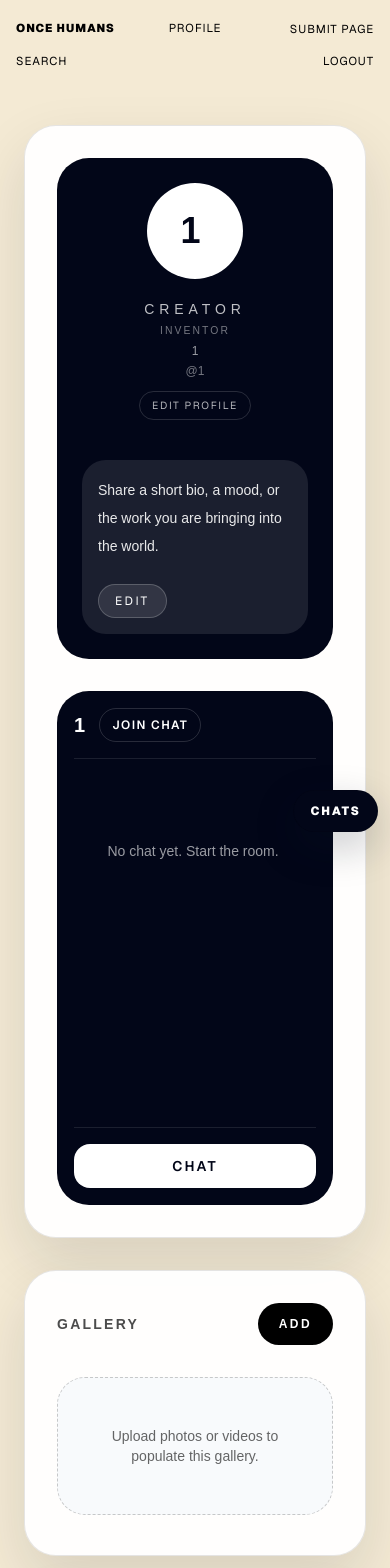
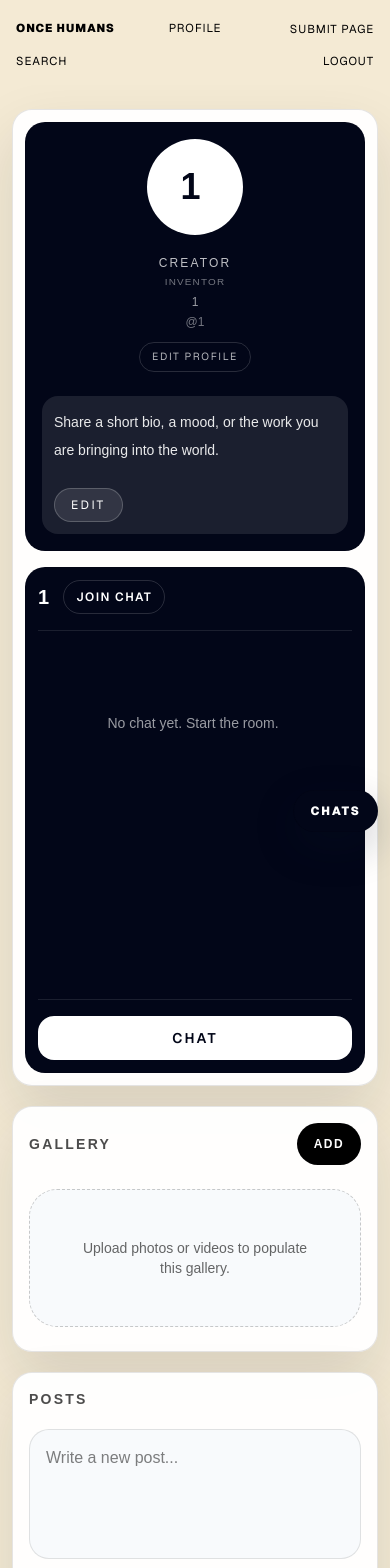
Before and after one commit to jaymacklez/oncehumans, a Next.js app: page /humans/user/1 in a window 390 px wide. Shown: the top 1568 px of the page. Built offline with nearby package versions, Linux system fonts and the light colour scheme.

Commit message:
Add profile name and username editing

```diff
--- a/app/humans/user/[username]/page.tsx
+++ b/app/humans/user/[username]/page.tsx
@@ -1,7 +1,7 @@
 'use client'
 
 import { useEffect, useState } from 'react'
-import { useParams, useSearchParams } from 'next/navigation'
+import { useParams, useRouter, useSearchParams } from 'next/navigation'
 import GalleryMediaSection from '@/components/GalleryMediaSection'
 import LiveChatDrawer from '@/components/LiveChatDrawer'
 import {
@@ -11,6 +11,7 @@ import {
   getHumanSubcategoryOptions,
   getHumanTypeLabel,
   getStoredHumanProfile,
+  isHumanUsernameAvailable,
   normalizeHumanCategory,
   upsertHumanProfile,
 } from '@/lib/human-profiles'
@@ -58,6 +59,18 @@ function readLocalStorage<T>(key: string, fallback: T): T {
   }
 }
 
+function normalizeUsername(value: string) {
+  return value.trim().toLowerCase().replace(/[^a-z0-9_-]+/g, '-').replace(/^-|-$/g, '') || 'human'
+}
+
+function moveLocalStorageValue(fromKey: string, toKey: string) {
+  const value = localStorage.getItem(fromKey)
+  if (value === null) return
+
+  localStorage.setItem(toKey, value)
+  localStorage.removeItem(fromKey)
+}
+
 function formatPostDate(value: string) {
   const date = new Date(value)
   if (Number.isNaN(date.getTime())) {
@@ -83,6 +96,7 @@ function formatPostDate(value: string) {
 
 export default function HumanUserPage() {
   const params = useParams()
+  const router = useRouter()
   const searchParams = useSearchParams()
   const usernameParam = params?.username
   const username = Array.isArray(usernameParam) ? usernameParam[0] : usernameParam || 'human'
@@ -109,9 +123,12 @@ export default function HumanUserPage() {
   const [description, setDescription] = useState(() => (
     typeof window === 'undefined' ? defaultDescription : localStorage.getItem(descriptionStorageKey) || defaultDescription
   ))
-  const [displayName] = useState(() => (
+  const [displayName, setDisplayName] = useState(() => (
     typeof window === 'undefined' ? username : getStoredHumanProfile(username)?.displayName || localStorage.getItem(displayNameStorageKey) || username
   ))
+  const [draftDisplayName, setDraftDisplayName] = useState(displayName)
+  const [draftUsername, setDraftUsername] = useState(username)
+  const [profileMessage, setProfileMessage] = useState('')
   const [editingDescription, setEditingDescription] = useState(false)
   const [editingProfile, setEditingProfile] = useState(false)
   const [profileImage, setProfileImage] = useState<ProfileCrop | null>(() => readLocalStorage<ProfileCrop | null>(profileImageStorageKey, null))
@@ -171,6 +188,58 @@ export default function HumanUserPage() {
     setHumanCategory(normalizedCategory)
     setHumanType(normalizedCategory)
     setHumanSubcategory(getDefaultHumanSubcategory(normalizedCategory))
+  }
+
+  const openProfileEditor = () => {
+    setDraftDisplayName(displayName)
+    setDraftUsername(username)
+    setProfileMessage('')
+    setEditingProfile(true)
+  }
+
+  const saveProfileEdits = () => {
+    const nextUsername = normalizeUsername(draftUsername)
+    const nextDisplayName = draftDisplayName.trim() || nextUsername
+    const usernameChanged = nextUsername !== username
+
+    if (usernameChanged && !isHumanUsernameAvailable(nextUsername)) {
+      setProfileMessage('That username is already taken. Try another @ name.')
+      return
+    }
+
+    const category = normalizeHumanCategory(humanCategory || humanType)
+    const subcategory = humanSubcategory || getDefaultHumanSubcategory(category)
+    const profilePath = `/humans/user/${nextUsername}?type=${encodeURIComponent(category)}`
+
+    if (usernameChanged) {
+      moveLocalStorageValue(`once-humans-profile-description:${username}`, `once-humans-profile-description:${nextUsername}`)
+      moveLocalStorageValue(`once-humans-profile-image:${username}`, `once-humans-profile-image:${nextUsername}`)
+      moveLocalStorageValue(`once-humans-profile-posts:${username}`, `once-humans-profile-posts:${nextUsername}`)
+      moveLocalStorageValue(`once-humans-gallery:profile:${username}`, `once-humans-gallery:profile:${nextUsername}`)
+      localStorage.removeItem(`once-humans-profile-name:${username}`)
+      localStorage.removeItem(`once-humans-profile-type:${username}`)
+      localStorage.removeItem(`once-humans-profile-category:${username}`)
+      localStorage.removeItem(`once-humans-profile-subcategory:${username}`)
+    }
+
+    if (!usernameChanged) {
+      setDisplayName(nextDisplayName)
+    }
+    localStorage.setItem(`once-humans-profile-name:${nextUsername}`, nextDisplayName)
+    upsertHumanProfile({
+      username: nextUsername,
+      previousUsername: usernameChanged ? username : undefined,
+      displayName: nextDisplayName,
+      category,
+      subcategory,
+      type: category,
+      profilePath,
+    })
+    setEditingProfile(false)
+
+    if (usernameChanged) {
+      router.replace(profilePath)
+    }
   }
 
   const handleProfileImage = (event: React.ChangeEvent<HTMLInputElement>) => {
@@ -267,11 +336,11 @@ export default function HumanUserPage() {
   }
 
   return (
-    <div className="min-h-screen bg-[#f4ead4] px-6 py-10 text-black">
-      <div className="mx-auto max-w-6xl space-y-8">
-        <section className="rounded-[2rem] border border-black/10 bg-white/95 p-8 shadow-[0_25px_60px_rgba(15,23,42,0.12)]">
-          <div className="grid gap-8 lg:grid-cols-[280px_minmax(0,1fr)]">
-            <div className="rounded-[2rem] border border-black/10 bg-slate-950 p-6 text-white">
+    <div className="min-h-screen overflow-x-hidden bg-[#f4ead4] px-3 py-6 text-black sm:px-6 sm:py-10">
+      <div className="mx-auto w-full max-w-6xl space-y-5 sm:space-y-8">
+        <section className="w-full max-w-full overflow-hidden rounded-[1.25rem] border border-black/10 bg-white/95 p-3 shadow-[0_25px_60px_rgba(15,23,42,0.12)] sm:rounded-[2rem] sm:p-8">
+          <div className="grid min-w-0 gap-4 lg:grid-cols-[280px_minmax(0,1fr)] lg:gap-8">
+            <div className="min-w-0 rounded-[1.25rem] border border-black/10 bg-slate-950 p-4 text-white sm:rounded-[2rem] sm:p-6">
               <div className="flex flex-col items-center gap-5">
                 <label
                   className="relative flex h-24 w-24 cursor-pointer items-center justify-center overflow-hidden rounded-full bg-white text-4xl font-black uppercase tracking-[0.25em] text-slate-950 transition hover:opacity-90"
@@ -289,21 +358,21 @@ export default function HumanUserPage() {
                   )}
                   <input type="file" accept="image/*" onChange={handleProfileImage} className="hidden" />
                 </label>
-                <div className="space-y-1 text-center">
-                  <p className="text-sm uppercase tracking-[0.35em] text-white/75">{displayType}</p>
-                  <p className="text-[0.65rem] uppercase tracking-[0.2em] text-white/45">{getHumanSubcategoryLabel(humanSubcategory)}</p>
-                  <p className="text-xs text-white/60">{displayName}</p>
-                  <p className="text-xs text-white/45">@{username}</p>
+                <div className="min-w-0 max-w-full space-y-1 text-center">
+                  <p className="truncate text-xs uppercase tracking-[0.18em] text-white/75 sm:text-sm sm:tracking-[0.35em]">{displayType}</p>
+                  <p className="truncate text-[0.62rem] uppercase tracking-[0.12em] text-white/45 sm:tracking-[0.2em]">{getHumanSubcategoryLabel(humanSubcategory)}</p>
+                  <p className="truncate text-xs text-white/60">{displayName}</p>
+                  <p className="truncate text-xs text-white/45">@{username}</p>
                   <button
                     type="button"
-                    onClick={() => setEditingProfile(true)}
+                    onClick={openProfileEditor}
                     className="mt-2 rounded-full border border-white/15 px-3 py-1.5 text-[0.65rem] uppercase tracking-[0.16em] text-white/70 transition hover:bg-white/10"
                   >
                     edit profile
                   </button>
                 </div>
               </div>
-              <div className="mt-10 flex flex-col gap-3 rounded-[1.5rem] bg-white/10 p-4 text-sm text-white/90">
+              <div className="mt-6 flex min-w-0 flex-col gap-3 rounded-[1rem] bg-white/10 p-3 text-sm text-white/90 sm:mt-10 sm:rounded-[1.5rem] sm:p-4">
                 {editingDescription ? (
                   <textarea
                     value={description}
@@ -323,7 +392,7 @@ export default function HumanUserPage() {
               </div>
             </div>
 
-            <div className="relative rounded-[2rem] border border-black/10 bg-slate-950 p-4 text-white sm:p-5">
+            <div className="relative min-w-0 overflow-hidden rounded-[1.25rem] border border-black/10 bg-slate-950 p-3 text-white sm:rounded-[2rem] sm:p-5">
               <LiveChatDrawer
                 key={`profile:${username}`}
                 variant="embedded"
@@ -346,12 +415,12 @@ export default function HumanUserPage() {
           chatEyebrow={`gallery from ${displayType.toLowerCase()} ${username}`}
         />
 
-        <section className="rounded-[2rem] border border-black/10 bg-white/95 p-8 shadow-[0_25px_60px_rgba(15,23,42,0.12)]">
+        <section className="w-full max-w-full overflow-hidden rounded-[1.25rem] border border-black/10 bg-white/95 p-4 shadow-[0_25px_60px_rgba(15,23,42,0.12)] sm:rounded-[2rem] sm:p-8">
           <h2 className="mb-5 text-sm font-black uppercase tracking-[0.16em] text-black/70">Posts</h2>
           <textarea
             value={postBody}
             onChange={(e) => setPostBody(e.target.value)}
-            className="w-full resize-none rounded-[1.75rem] border border-black/10 bg-slate-50 p-6 text-sm text-black outline-none focus:border-black/20"
+            className="w-full resize-none rounded-[1.25rem] border border-black/10 bg-slate-50 p-4 text-base text-black outline-none focus:border-black/20 sm:rounded-[1.75rem] sm:p-6 sm:text-sm"
             rows={4}
             placeholder="Write a new post..."
           />
@@ -373,12 +442,12 @@ export default function HumanUserPage() {
             </div>
           ) : (
             posts.map((post) => (
-              <article key={post.id} className="rounded-[2rem] border border-black/10 bg-white/95 p-8 shadow-[0_25px_60px_rgba(15,23,42,0.12)]">
+              <article key={post.id} className="w-full max-w-full overflow-hidden rounded-[1.25rem] border border-black/10 bg-white/95 p-4 shadow-[0_25px_60px_rgba(15,23,42,0.12)] sm:rounded-[2rem] sm:p-8">
                 <div>
                   <p className="text-[0.65rem] uppercase tracking-[0.18em] text-black/45">posted</p>
                   <h3 className="mt-1 text-xs font-black uppercase tracking-[0.12em] text-black/55">{formatPostDate(post.date)}</h3>
                 </div>
-                <p className="mt-5 text-lg leading-8 text-black/85">{post.body}</p>
+                <p className="mt-5 break-words text-base leading-7 text-black/85 sm:text-lg sm:leading-8">{post.body}</p>
                 <div className="mt-6 flex flex-wrap items-center justify-between gap-3">
                   <button
                     type="button"
@@ -481,6 +550,30 @@ export default function HumanUserPage() {
                 )}
               </label>
 
+              <div className="grid gap-3 sm:grid-cols-2">
+                <label className="space-y-2">
+                  <span className="block text-xs font-black uppercase tracking-[0.16em] text-black/50">Name</span>
+                  <input
+                    value={draftDisplayName}
+                    onChange={(event) => setDraftDisplayName(event.target.value)}
+                    className="w-full rounded-2xl border border-black/10 bg-slate-50 px-4 py-3 text-base text-black outline-none focus:border-black/25 sm:text-sm"
+                    placeholder="Your name"
+                  />
+                </label>
+                <label className="space-y-2">
+                  <span className="block text-xs font-black uppercase tracking-[0.16em] text-black/50">Username</span>
+                  <div className="flex rounded-2xl border border-black/10 bg-slate-50 px-4 py-3 text-base text-black focus-within:border-black/25 sm:text-sm">
+                    <span className="text-black/35">@</span>
+                    <input
+                      value={draftUsername}
+                      onChange={(event) => setDraftUsername(event.target.value)}
+                      className="min-w-0 flex-1 bg-transparent pl-1 text-black outline-none"
+                      placeholder="username"
+                    />
+                  </div>
+                </label>
+              </div>
+
               <div className="space-y-4">
                 <p className="whitespace-nowrap text-center text-[0.68rem] uppercase tracking-[0.08em] text-black/50 sm:text-sm sm:tracking-[0.25em]">
                   what type of human are you?
@@ -510,9 +603,15 @@ export default function HumanUserPage() {
                 </select>
               </div>
 
+              {profileMessage && (
+                <p className="rounded-2xl border border-amber-200 bg-amber-50 px-4 py-3 text-sm leading-6 text-amber-900">
+                  {profileMessage}
+                </p>
+              )}
+
               <button
                 type="button"
-                onClick={() => setEditingProfile(false)}
+                onClick={saveProfileEdits}
                 className="w-full rounded-2xl bg-black px-5 py-3 text-sm font-semibold uppercase tracking-[0.2em] text-white transition hover:bg-slate-900"
               >
                 save profile
--- a/components/GalleryMediaSection.tsx
+++ b/components/GalleryMediaSection.tsx
@@ -104,18 +104,18 @@ export default function GalleryMediaSection({
   } : undefined
 
   return (
-    <section className={`${compact ? 'rounded-[1.5rem] p-5' : 'rounded-[2rem] p-8 shadow-[0_25px_60px_rgba(15,23,42,0.12)]'} border border-black/10 bg-white/95`}>
-      <div className="flex flex-wrap items-center justify-between gap-4">
+    <section className={`${compact ? 'rounded-[1.5rem] p-5' : 'rounded-[1.25rem] p-4 shadow-[0_25px_60px_rgba(15,23,42,0.12)] sm:rounded-[2rem] sm:p-8'} w-full max-w-full overflow-hidden border border-black/10 bg-white/95`}>
+      <div className="flex min-w-0 flex-wrap items-center justify-between gap-4">
         <h2 className={`${compact ? 'text-xs tracking-[0.14em]' : 'text-sm tracking-[0.16em]'} font-black uppercase text-black/70`}>
           Gallery
         </h2>
-        <label className="cursor-pointer rounded-full border border-black/10 bg-black px-5 py-3 text-xs font-semibold uppercase tracking-[0.2em] text-white transition hover:bg-slate-900">
+        <label className="cursor-pointer rounded-full border border-black/10 bg-black px-4 py-3 text-xs font-semibold uppercase tracking-[0.12em] text-white transition hover:bg-slate-900 sm:px-5 sm:tracking-[0.2em]">
           Add
           <input type="file" multiple accept="image/*,video/*" onChange={handleUpload} className="hidden" />
         </label>
       </div>
 
-      <div className={`${compact ? 'mt-4' : 'mt-8'} overflow-x-auto pb-2`}>
+      <div className={`${compact ? 'mt-4' : 'mt-6 sm:mt-8'} max-w-full overflow-x-auto pb-2`}>
         {uploads.length === 0 ? (
           <div className={`${compact ? 'rounded-[1.25rem] p-8' : 'rounded-[1.75rem] p-12'} border border-dashed border-black/20 bg-slate-50 text-center text-sm text-black/60`}>
             {emptyMessage}
```
Also changed, not shown: lib/human-profiles.ts (+5 -2 lines).
